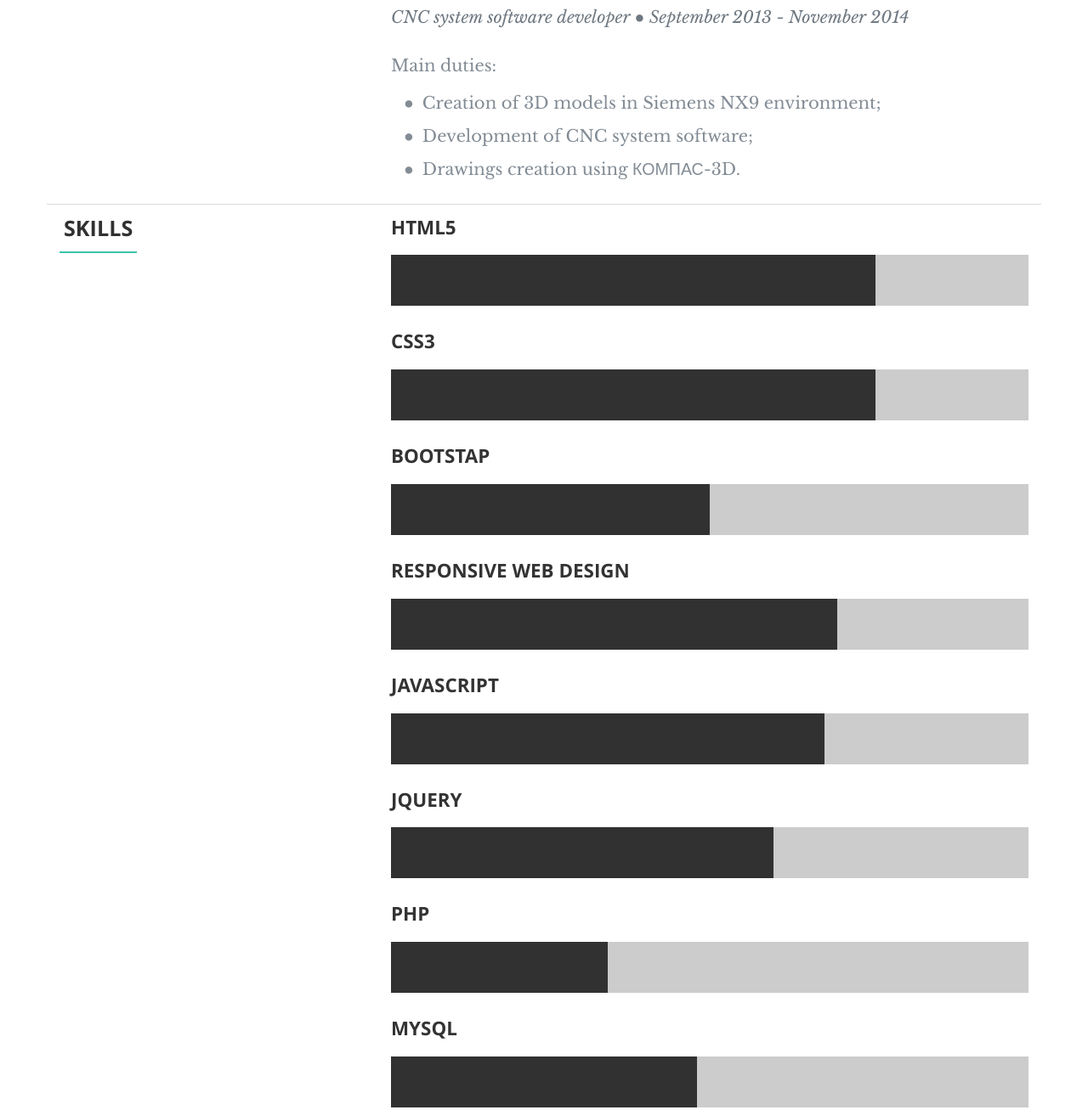
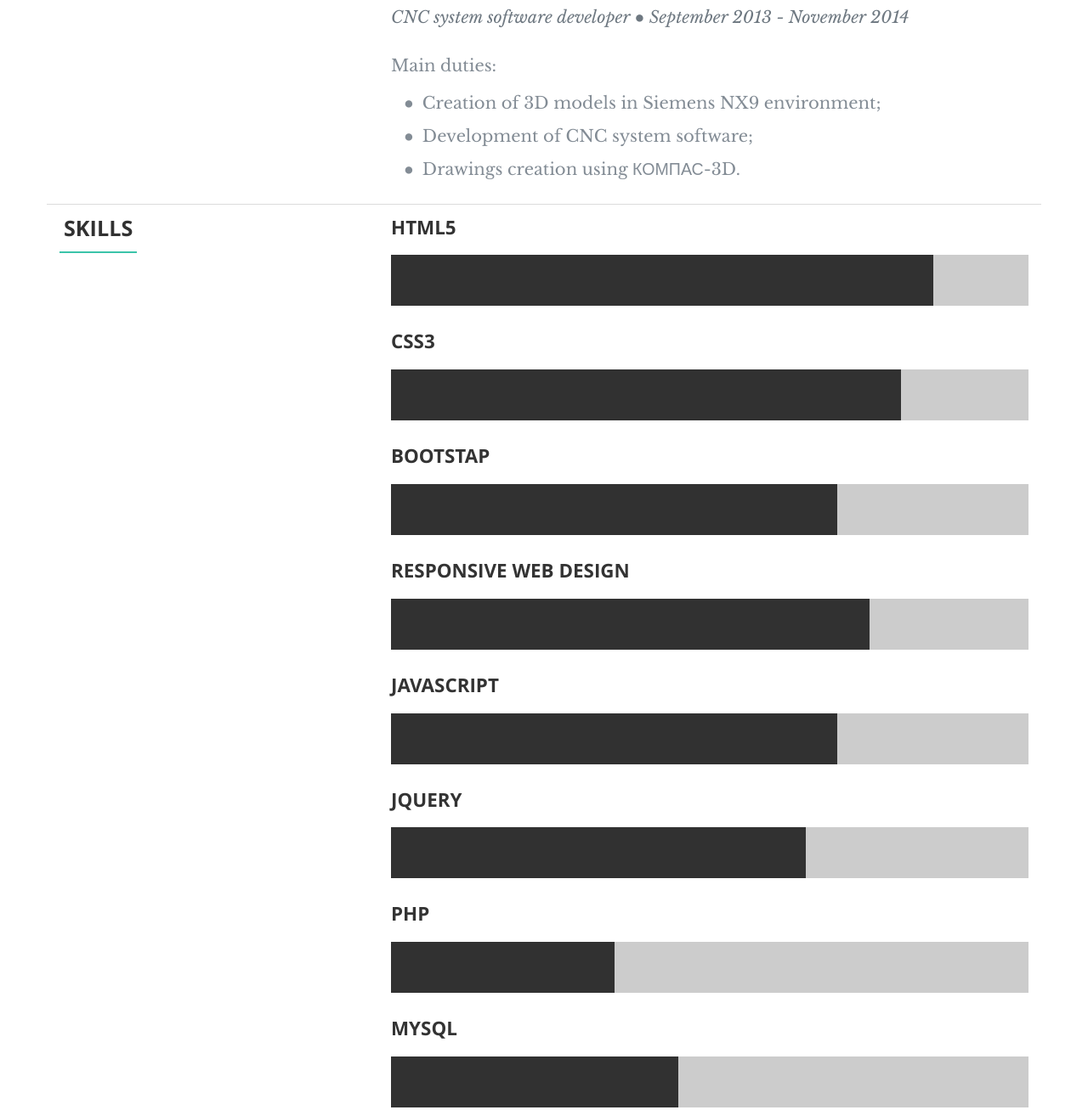
Before and after one commit to juliya-b/juliya-b.github.io, a plain HTML site: page index.html in a window 1280 px wide. Shown: the part 2022-3329 px from the top of the page at 85% size. Drawn offline with nearby package versions, Linux system fonts and the light colour scheme.

Commit message:
Add files via upload
New version

```diff
--- a/css/main.css
+++ b/css/main.css
@@ -391,23 +391,23 @@ ul {
       background-color: #313131;
       height: 100%; }
     .resume__education .resume__skills .resume__html {
-      width: 76%; }
+      width: 85%; }
     .resume__education .resume__skills .resume__css {
-      width: 76%; }
+      width: 80%; }
     .resume__education .resume__skills .resume__js {
-      width: 68%; }
+      width: 70%; }
     .resume__education .resume__skills .resume__jq {
-      width: 60%; }
+      width: 65%; }
     .resume__education .resume__skills .resume__php {
-      width: 34%; }
+      width: 35%; }
     .resume__education .resume__skills .resume__mysql {
-      width: 48%; }
+      width: 45%; }
     .resume__education .resume__skills .resume__en {
       width: 55%; }
     .resume__education .resume__skills .resume__bootstrap {
-      width: 50%; }
+      width: 70%; }
     .resume__education .resume__skills .resume__rwd {
-      width: 70%; }
+      width: 75%; }
     .resume__education .resume__skills .resume__git {
       width: 53%; }
 
@@ -438,6 +438,7 @@ h3 span {
         width: 40%;
         height: 40%; } }
     .some_work li p {
+      position: relative;
       visibility: hidden;
       opacity: 0;
       position: absolute;
@@ -451,6 +452,12 @@ h3 span {
     .some_work li:hover > p {
       visibility: visible;
       opacity: 1; }
+    .some_work li a {
+      display: block;
+      position: absolute;
+      bottom: 5px;
+      left: 50%;
+      transform: translateX(-50%); }
   .some_work img {
     width: 100%;
     height: 100%; }
```
Also changed, not shown: 1 other file.
